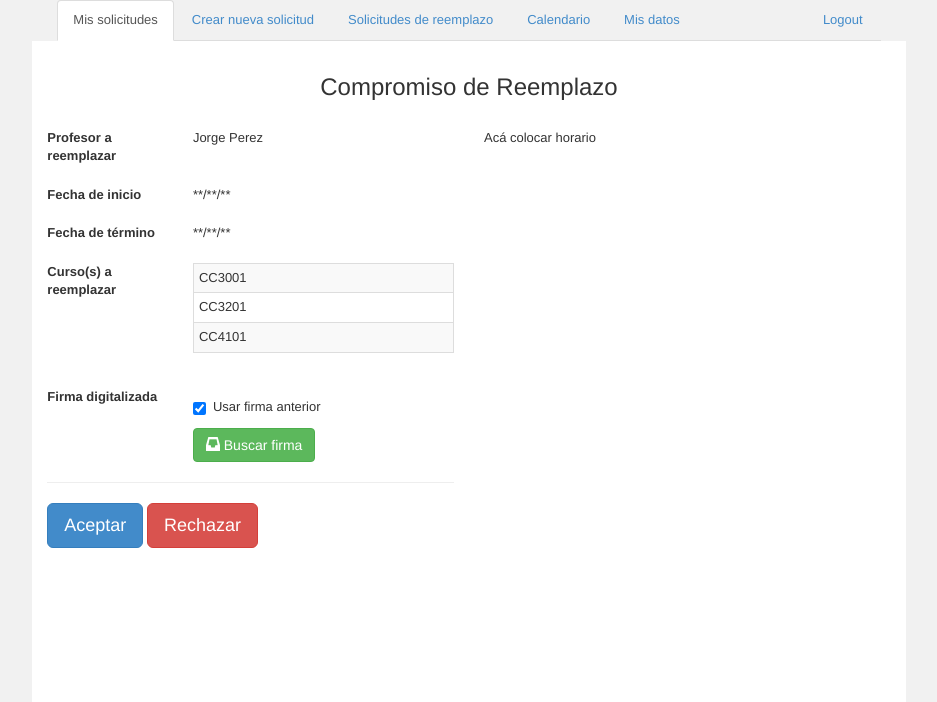
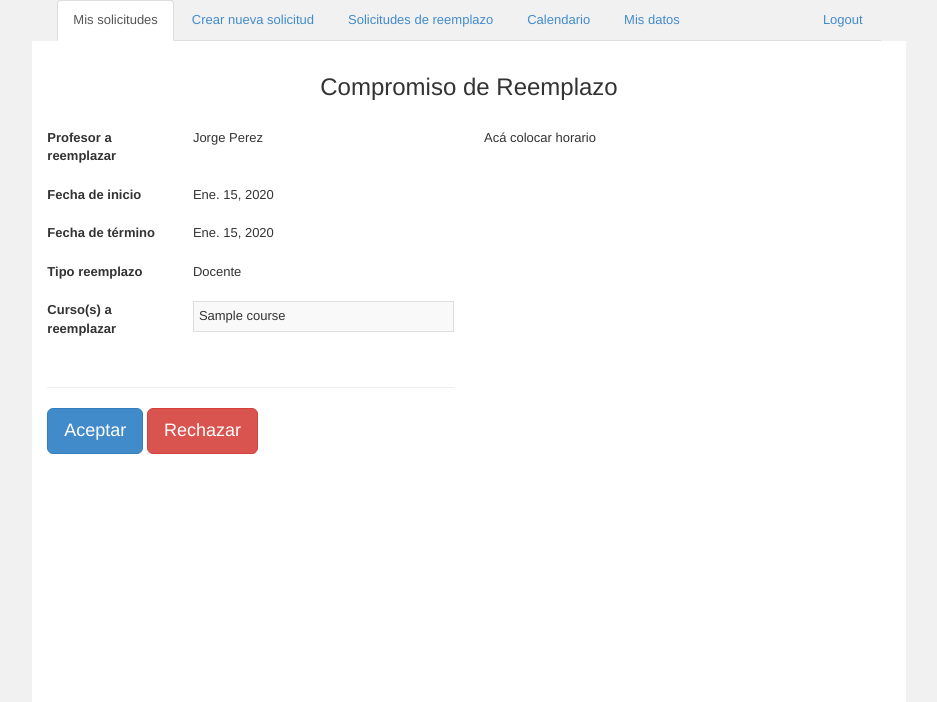
Before and after one commit to bkupfer/u-salidas, a Django app: template static/templates/Professor/replacement_requests.html in a window 1280 px wide. Shown: the top 702 px of the page, without its empty margins (171-1108 px from the left). Run offline with Django 3.2, Linux system fonts and the light colour scheme; the template is opened without the code that fills it: values that come from a table or form of the project are taken from there, others are empty; data comes from the database, SQL or seed files in the repository; tables that the repository leaves empty hold one stand-in row (values such as "Sample post"); parts of the project's set-up code (start-up, migrations or seed data) failed here and were passed over; some libraries are stand-ins or nearby versions.

Commit message:
Más bonita la solicitud de reemplazo

```diff
--- a/salidas/models.py
+++ b/salidas/models.py
@@ -271,6 +271,16 @@ class Replacement(models.Model):
         return self.id_Application.id_Teacher
     def get_state(self):
         return self.id_state
+    def get_start_date(self):
+        return self.id_Application.get_start_date()
+    def get_end_date(self):
+        return self.id_Application.get_end_date()
+    def get_courses(self):
+        #reemplazo academico
+        if self.type == ReplacementType.objects.get(pk=2):
+            return {'Ninguno. Solicitud de reemplazo académico'}
+        else:
+            return self.id_Application.id_Teacher.get_courses()
 
 
 class State(models.Model):
--- a/static/templates/Professor/replacement_requests.html
+++ b/static/templates/Professor/replacement_requests.html
@@ -49,46 +49,38 @@
                             <label class="col-sm-4 control-label">Fecha de inicio</label>
 
                             <div class="col-sm-8">
-                                **/**/**
+                                {{ replacement.get_start_date }}
                             </div>
                         </div>
                         <div class="row form-group">
                             <label class="col-sm-4 control-label">Fecha de término</label>
 
                             <div class="col-sm-8">
-                                **/**/**
+                                {{ replacement.get_end_date }}
+                            </div>
+                        </div>
+                        <div class="row form-group">
+                            <label class="col-sm-4 control-label">Tipo reemplazo</label>
+
+                            <div class="col-sm-8">
+                                {{ replacement.type }}
                             </div>
                         </div>
                         <div class="row form-group">
                             <label class="col-sm-4 control-label">Curso(s) a reemplazar</label>
 
+
                             <div class="col-sm-8">
                                 <table class="table table-bordered table-hover table-condensed table-striped">
+                                    {% for course in replacement.get_courses %}
                                     <tr>
-                                        <td>CC3001</td>
+                                        <td>{{ course }}</td>
                                     </tr>
-                                    <tr>
-                                        <td>CC3201</td>
-                                    </tr>
-                                    <tr>
-                                        <td>CC4101</td>
-                                    </tr>
+                                    {% endfor %}
                                 </table>
                             </div>
                         </div>
                         <div class="row">
-                            <div class="form-group">
-                                <label class="col-sm-4 control-label">Firma digitalizada</label>
-
-                                <div class="col-sm-8">
-                                    <div class="checkbox">
-                                        <label>
-                                            <input type="checkbox" name="" value="" checked> Usar firma anterior
-                                        </label>
-                                    </div>
-                                    <input type="file" class="filestyle" data-input="false" data-iconName="glyphicon-inbox" data-buttonText="Buscar firma" data-buttonName="btn-success">
-                                </div>
-                            </div>
                         </div>
                         <hr/>
                         <div class="row form-group">
```
